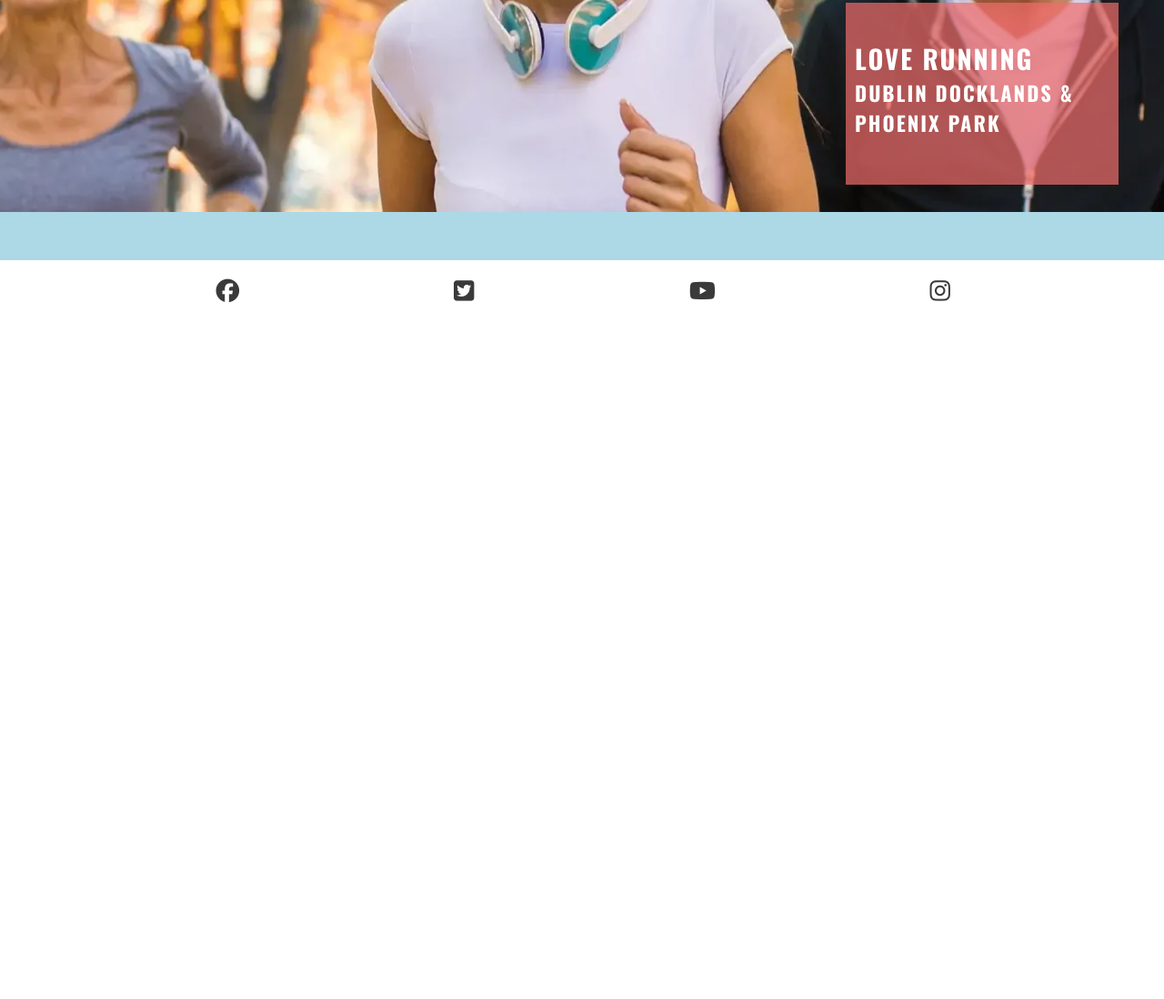
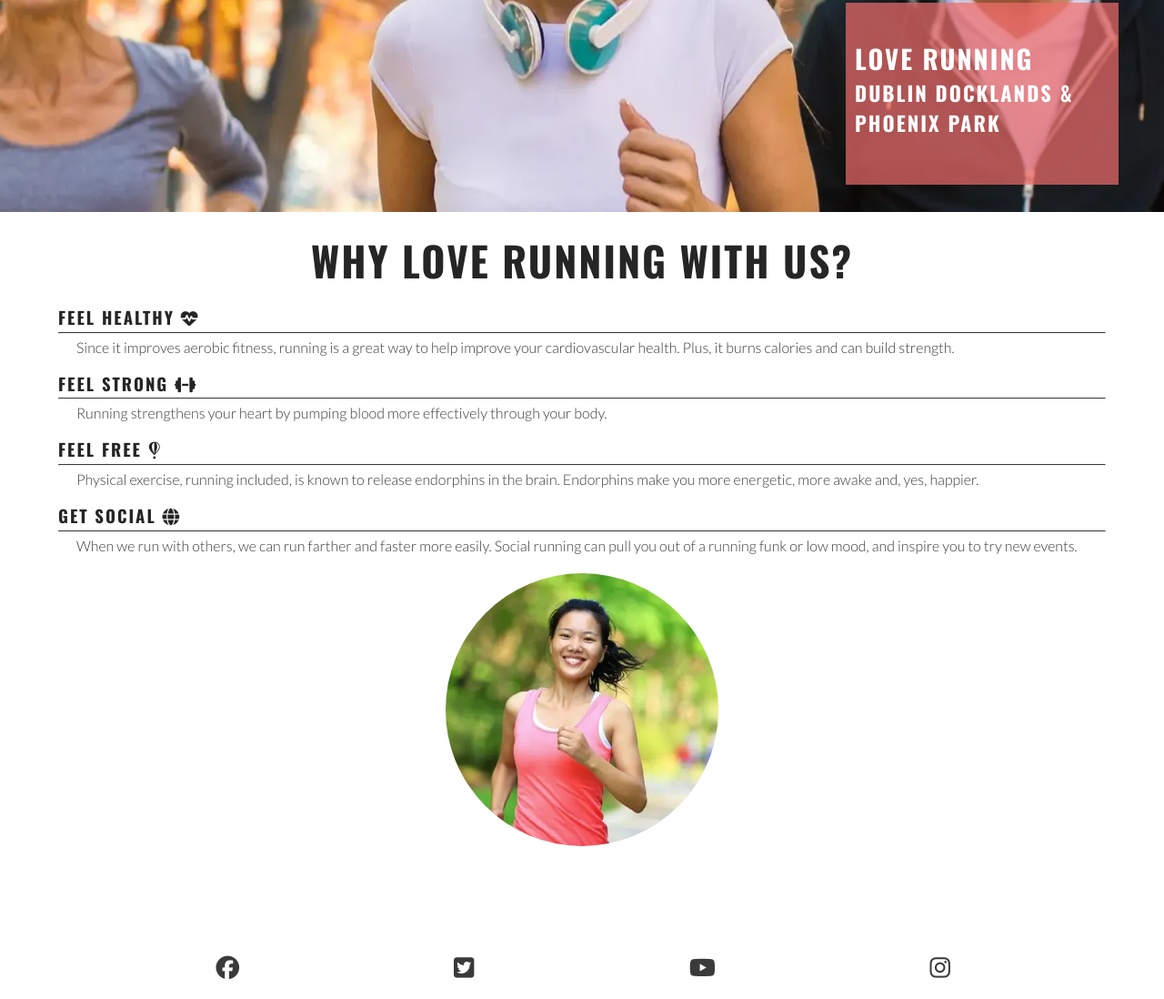
Before and after one commit to Ahmadk-g/Love-Running-site, a plain HTML site: page index.html in a window 1280 px wide. Shown: the part 446-1544 px from the top of the page at 91% size. Before the commit the page ends 800 px from the top, so only its background shows below. Drawn offline with nearby package versions, Linux system fonts and the light colour scheme.

Commit message:
added circular image

```diff
--- a/assets/css/style.css
+++ b/assets/css/style.css
@@ -85,7 +85,7 @@ nav{
 
 /* Main content */
 main{
-    background-color: lightblue;
+    background-color: #ffffff;
     /* Make main element take up any surplus space to push footer down*/
     flex: 1 0 auto;
     margin-top: 47px;
@@ -112,8 +112,64 @@ main{
     padding-left: 10px;
 }
 
-#cover-text > h2,h3{
+#cover-text > h2, #cover-text>h3{
     color: #ffffff;
+}
+
+/* Reasons Section */
+
+#reasons{
+    margin: 20px auto;
+    width: 90%;
+}
+
+#reasons h2{
+    font-size: 280%;;
+    margin-bottom: 20px;
+    text-align: center;
+}
+
+/*#benefits {
+    margin: 20px;
+}*/
+#benefits-physical div, #benefits-mental div{
+    line-height: 20px;
+    margin-bottom: 20px;
+}
+
+#benefits p {
+    padding: 0 20px;
+}
+
+#benefits hr {
+    border-top: 1px solid #3a3a3a;
+    margin: 5px 0;
+}
+
+/* circular image */
+#circle-cover-bg{
+    background: url("../images/reasons-image.webp") no-repeat top center / cover;
+    width:90vw;
+    height:90vw;
+    margin-bottom: 20px;
+    /* Make the square image into a circle */
+    border-radius: 50%;
+    max-width: 300px;
+    max-height: 300px;
+}
+
+#benefits-image {
+    display: flex;
+    align-items: center;
+    justify-content: center;
+}
+
+
+/* End of reasons section */
+
+/* added to make the footer work */
+footer{
+    margin-top: 60px;
 }
 
 /* Footer*/
--- a/index.html
+++ b/index.html
@@ -39,6 +39,42 @@
                 <h3>Dublin Docklands & Phoenix Park</h3>
             </div>
         </section>
+        <!-- Reasons Section -->
+        <section id="reasons">
+            <h2>Why Love Running With us?</h2>
+            <div id="benefits">
+                <div id="benefits-physical">
+                    <div id="feel-healthy" class="reasoning">
+                        <h3>Feel Healthy <i class="fa-solid fa-heart-pulse"></i></h3>
+                        <hr>
+                        <p>Since it improves aerobic fitness, running is a great way to help improve your cardiovascular
+                            health. Plus, it burns calories and can build strength.</p>
+                    </div>
+                    <div id="feel-strong" class="reasoning">
+                        <h3>Feel Strong <i class="fa-solid fa-dumbbell"></i></h3>
+                        <hr>
+                        <p>Running strengthens your heart by pumping blood more effectively through your body.</p>
+                    </div>
+                </div>
+                <div id="benefits-mental">
+                    <div id="feel-free" class="reasoning">
+                        <h3>Feel Free <i class="fa-brands fa-fly"></i></h3>
+                        <hr>
+                        <p>Physical exercise, running included, is known to release endorphins in the brain. Endorphins
+                            make you more energetic, more awake and, yes, happier.</p>
+                    </div>
+                    <div id="get-social" class="reasoning">
+                        <h3>Get Social <i class="fa-solid fa-globe"></i> </i></h3>
+                        <hr>
+                        <p>When we run with others, we can run farther and faster more easily. Social running can pull
+                            you out of a running funk or low mood, and inspire you to try new events.</p>
+                    </div>
+                </div>
+                <div id="benefits-image">
+                    <div id="circle-cover-bg"></div>
+                </div>
+            </div>
+        </section>
     </main>
     <footer>
         <ul id="social-networks">
@@ -46,13 +82,14 @@
                     aria-label="Visit our Facebook page (open in a new tab)"><i class="fa-brands fa-facebook"></i></a>
             </li>
             <li><a href="https://twitter.com/" target="_blank" rel="noopener"
-                    aria-label="Visit our twitter page (open in a new tab)"><i class="fa-brands fa-square-twitter"></i></a>
+                    aria-label="Visit our twitter page (open in a new tab)"><i
+                        class="fa-brands fa-square-twitter"></i></a>
             </li>
             <li><a href="https://www.youtube.com/" target="_blank" rel="noopener"
-                aria-label="Visit our youtube page (open in a new tab)"><i class="fa-brands fa-youtube"></i></a>
+                    aria-label="Visit our youtube page (open in a new tab)"><i class="fa-brands fa-youtube"></i></a>
             </li>
             <li><a href="https://www.instagram.com/" target="_blank" rel="noopener"
-                aria-label="Visit our instagram page (open in a new tab)"><i class="fa-brands fa-instagram"></i></a>
+                    aria-label="Visit our instagram page (open in a new tab)"><i class="fa-brands fa-instagram"></i></a>
             </li>
         </ul>
     </footer>
```
Also changed, not shown: assets/images/reasons-image.webp (added).
